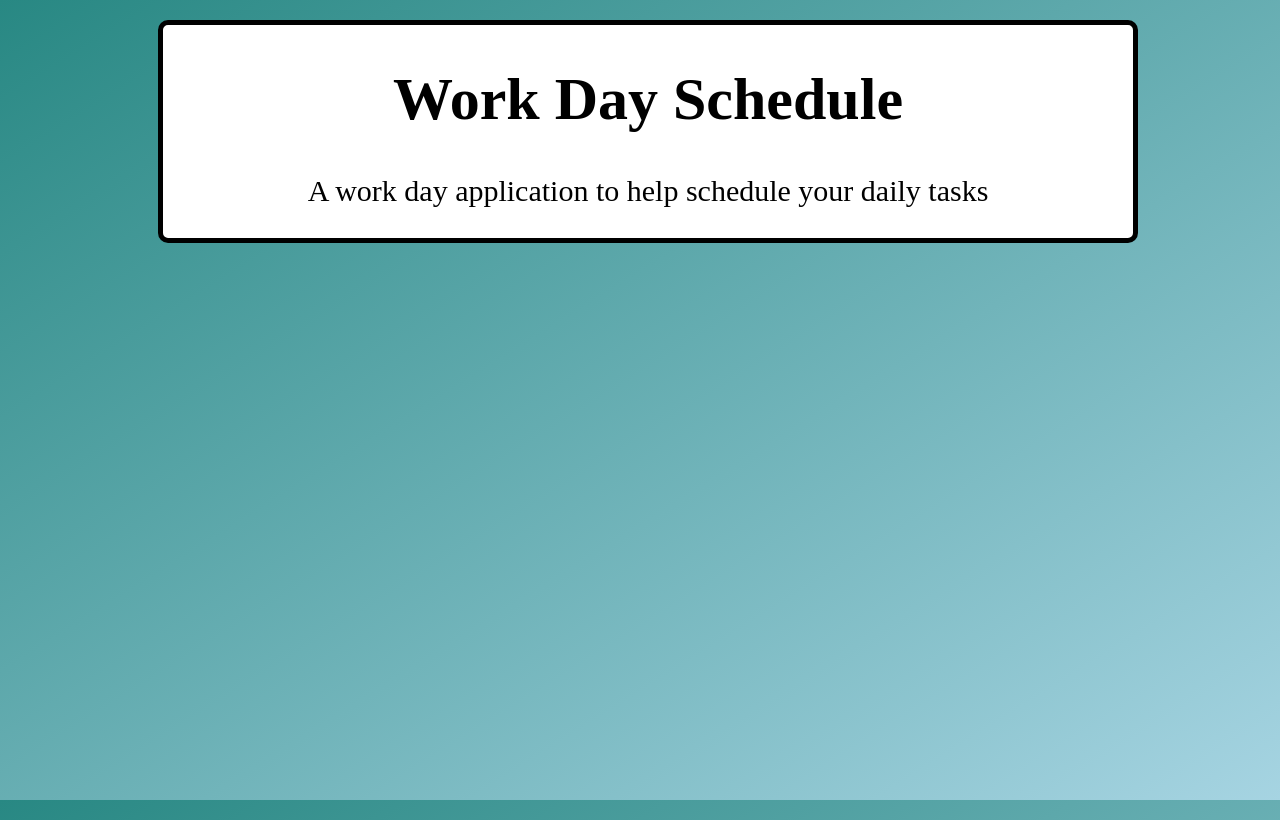
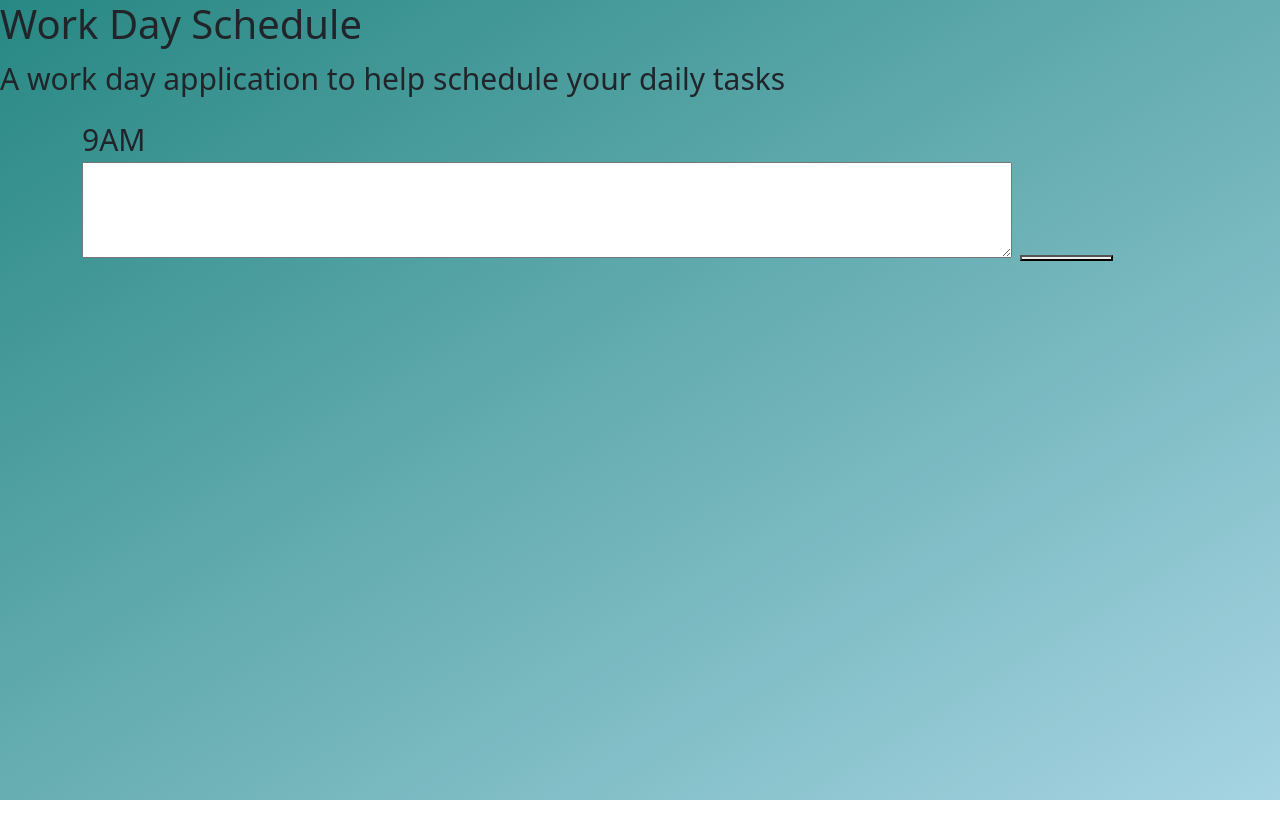
Before and after one commit to NotGrid/Work-Day-Scheduler, a plain HTML site: page index.html in a window 1280 px wide. Drawn offline with nearby package versions, Linux system fonts and the light colour scheme.

Commit message:
added bootsrap cdn, preparing container to display planner time lines

```diff
--- a/index.html
+++ b/index.html
@@ -1,24 +1,33 @@
 <!DOCTYPE html>
 <html lang="en">
+
 <head>
     <meta charset="UTF-8">
     <meta http-equiv="X-UA-Compatible" content="IE=edge">
     <meta name="viewport" content="width=device-width, initial-scale=1.0">
     <title>Work Day Scheduler</title>
+    <link href="https://cdn.jsdelivr.net/npm/bootstrap@5.2.0-beta1/dist/css/bootstrap.min.css" rel="stylesheet"
+        integrity="sha384-0evHe/X+R7YkIZDRvuzKMRqM+OrBnVFBL6DOitfPri4tjfHxaWutUpFmBp4vmVor" crossorigin="anonymous">
     <link rel="stylesheet" href="style.css">
-    <script
-    type="text/javascript"
-    src="https://cdnjs.cloudflare.com/ajax/libs/moment.js/2.29.3/moment.min.js"
-    ></script>
+    <script type="text/javascript" src="https://cdnjs.cloudflare.com/ajax/libs/moment.js/2.29.3/moment.min.js"></script>
 </head>
+
 <body>
     <!-- Contains the header which will display the title and current time -->
-    <header class="jumbotron">
+    <header class="header">
         <h1 class="title">Work Day Schedule</h1>
         <p class="bottom-title">A work day application to help schedule your daily tasks</p>
         <p id="today" class="bottom-title"></p>
     </header>
-
+    <div class="container">
+        <div id="hour" class="time-row">
+          <div class="col-md-1 hour">9AM</div>
+          <textarea class="col-md-10 description"></textarea>
+          <button class="save-btn col-md-1">
+            <i class="fas fa-save"></i>
+          </button>
+        </div>
     <script src="script.js"></script>
 </body>
+
 </html>
```
